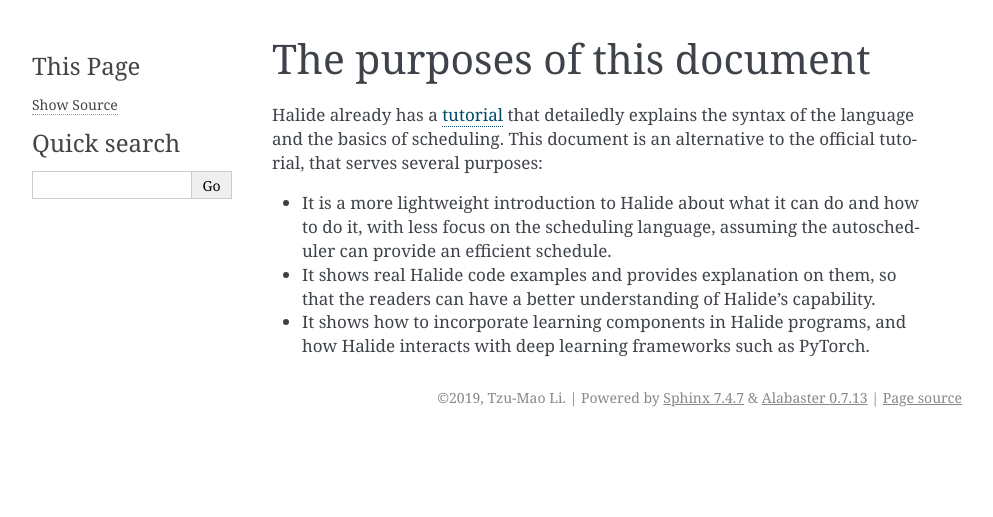
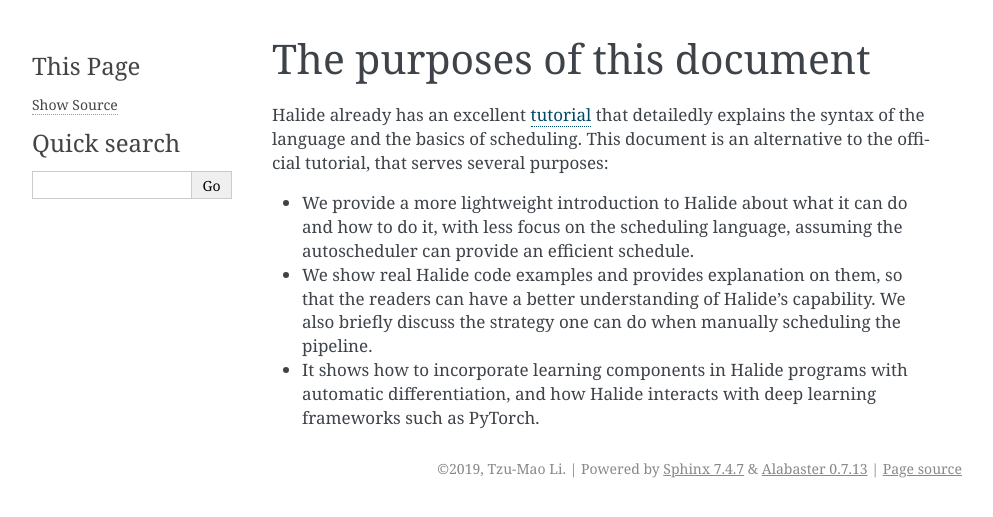
Before and after one commit to BachiLi/learning_halide_docs, a Sphinx documentation site: the page built from docs/purpose.rst, in a window 1280 px wide. Shown: the top 517 px of the page, without its empty margins (148-1141 px from the left). Built offline with Sphinx 7.4.7, drawn with Linux system fonts in a browser that asks for light colours.

Commit message:
purpose update

```diff
--- a/docs/purpose.rst
+++ b/docs/purpose.rst
@@ -1,10 +1,10 @@
 The purposes of this document
 ================================================================
 
-Halide already has a `tutorial <https://halide-lang.org/tutorials/tutorial_introduction.html>`_ that detailedly explains the syntax of the language and the basics of scheduling. This document is an alternative to the official tutorial, that serves several purposes:
+Halide already has an excellent `tutorial <https://halide-lang.org/tutorials/tutorial_introduction.html>`_ that detailedly explains the syntax of the language and the basics of scheduling. This document is an alternative to the official tutorial, that serves several purposes:
 
-- It is a more lightweight introduction to Halide about what it can do and how to do it, with less focus on the scheduling language, assuming the autoscheduler can provide an efficient schedule.
+- We provide a more lightweight introduction to Halide about what it can do and how to do it, with less focus on the scheduling language, assuming the autoscheduler can provide an efficient schedule.
 
-- It shows real Halide code examples and provides explanation on them, so that the readers can have a better understanding of Halide's capability.
+- We show real Halide code examples and provides explanation on them, so that the readers can have a better understanding of Halide's capability. We also briefly discuss the strategy one can do when manually scheduling the pipeline.
 
-- It shows how to incorporate learning components in Halide programs, and how Halide interacts with deep learning frameworks such as PyTorch.
+- It shows how to incorporate learning components in Halide programs with automatic differentiation, and how Halide interacts with deep learning frameworks such as PyTorch.
```
